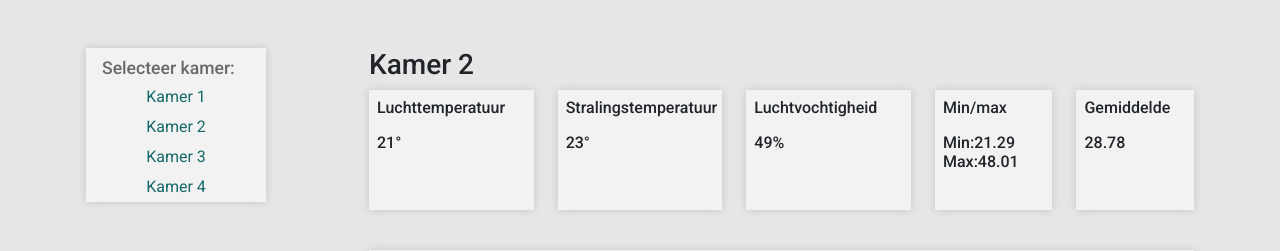
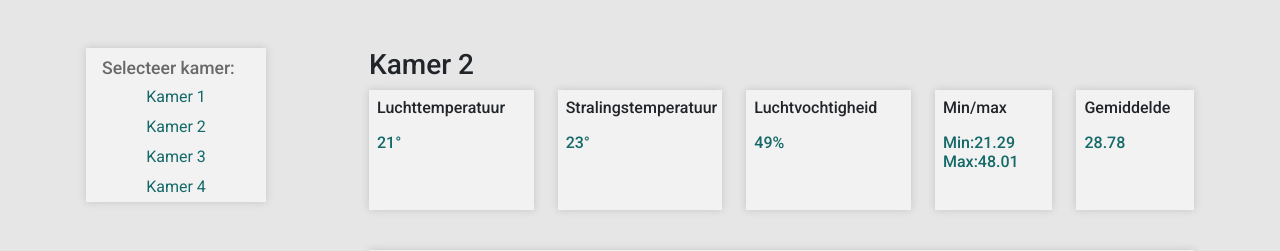
Before and after one commit to Mbalhakim/ChillCheck, a Flask app: page /dashboard in a window 1280 px wide. Shown: the part 59-310 px from the top of the page. Run offline with Flask 2, Linux system fonts and the light colour scheme; the visitor is signed in with stand-in values (Sample User, id 1); data comes from the database, SQL or seed files in the repository; some libraries are stand-ins or nearby versions.

Commit message:
Changed styling

```diff
--- a/server/templates/dashboard.html
+++ b/server/templates/dashboard.html
@@ -28,19 +28,19 @@
                                     <div class="col-4">
                                         <div class="temp-box p-2">
                                             <h6 class="mb-3">Luchttemperatuur</h6>
-                                            <h6>21&deg;</h6>
+                                            <h6 class="text-highlighted">21&deg;</h6>
                                         </div>
                                     </div>
                                     <div class="col-4">
                                         <div class="temp-box p-2">
                                             <h6 class="mb-3">Stralingstemperatuur</h6>
-                                            <h6>23&deg;</h6>
+                                            <h6 class="text-highlighted">23&deg;</h6>
                                         </div>
                                     </div>
                                     <div class="col-4">
                                         <div class="temp-box p-2">
                                             <h6 class="mb-3">Luchtvochtigheid</h6>
-                                            <h6>49%</h6>
+                                            <h6 class="text-highlighted">49%</h6>
                                         </div>
                                     </div>
                                 </div>
@@ -50,13 +50,13 @@
                                     <div class="col-6">
                                         <div class="temp-box p-2">
                                             <h6 class="mb-3">Min/max</h6>
-                                            <h6>Min:{{data.minTemp}}<br />Max:{{data.maxTemp}}</h6>
+                                            <h6 class="text-highlighted">Min:{{data.minTemp}}<br />Max:{{data.maxTemp}}</h6>
                                         </div>
                                     </div>
                                     <div class="col-6">
                                         <div class="temp-box p-2">
                                             <h6 class="mb-3">Gemiddelde</h6>
-                                            <h6>{{data.avgTemp}}</h6>
+                                            <h6 class="text-highlighted">{{data.avgTemp}}</h6>
                                         </div>
                                     </div>
                                 </div>
```
